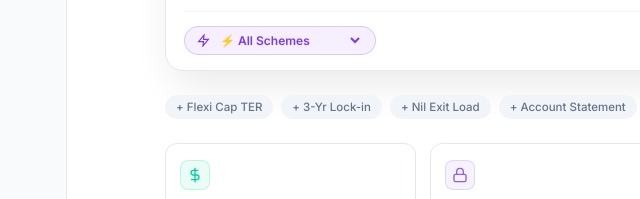
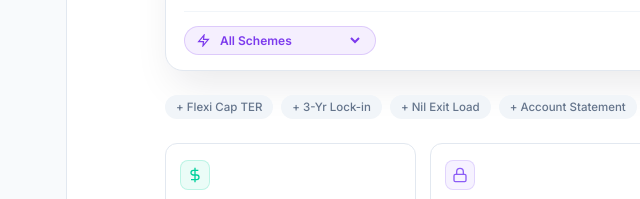
Before and after one commit to Vishwa81/Groww-FAQ-Chatbot, a plain HTML site: page public/index.html in a window 1280 px wide. Shown: the part 418-617 px from the top of the page, 220-860 px from the left. Drawn offline with Linux system fonts and the light colour scheme.

Commit message:
style: polish scheme select pill icon alignment

```diff
--- a/public/index.html
+++ b/public/index.html
@@ -1179,7 +1179,7 @@
                 <div class="pill-badge">
                   <svg width="13" height="13" viewBox="0 0 24 24" fill="none" stroke="currentColor" stroke-width="2.2"><path d="M13 2L3 14h9l-1 8 10-12h-9l1-8z"/></svg>
                   <select id="heroSchemeSelect" onchange="syncSchemeFromDropdown(this.value)">
-                    <option value="">⚡ All Schemes</option>
+                    <option value="">All Schemes</option>
                     <option value="HDFC Nifty 50 Index Fund">HDFC Nifty 50 Index</option>
                     <option value="HDFC Flexi Cap Fund">HDFC Flexi Cap</option>
                     <option value="HDFC ELSS Tax Saver Fund">HDFC ELSS Tax Saver</option>
```
